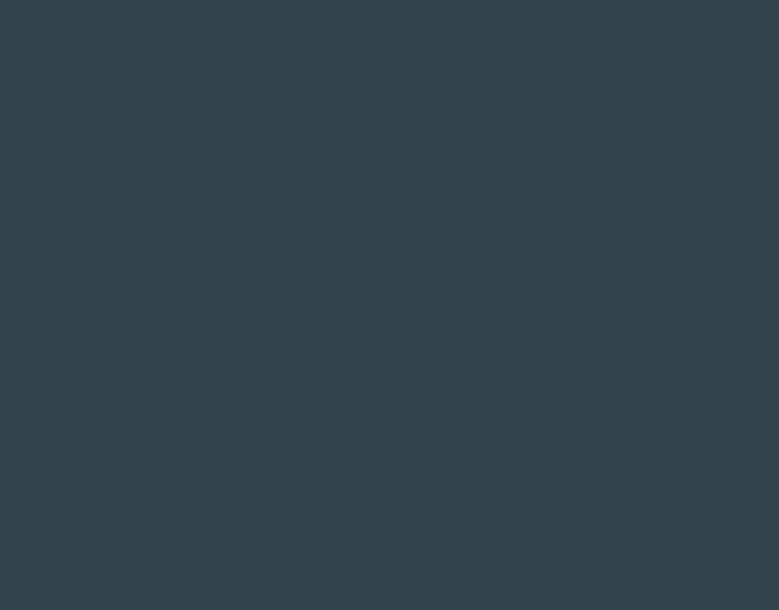
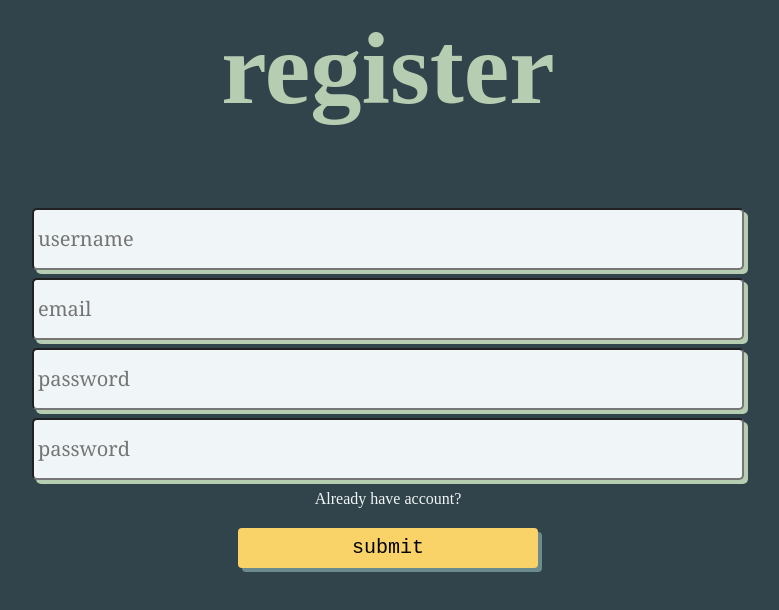
Before and after one commit to andriisydor/web_course_labs, a React (Create React App) app in the folder app/: page /registration in a window 1280 px wide. Before the commit this address had no page. Shown: the top 610 px of the page, without its empty margins (252-1031 px from the left). Built offline with nearby package versions, Linux system fonts and the light colour scheme.

Commit message:
registration prototype

```diff
--- a/app/src/App.js
+++ b/app/src/App.js
@@ -3,6 +3,7 @@ import React from 'react';
 import { BrowserRouter, Routes, Route } from "react-router-dom";
 import Login from './Login';
 import Main from './Main';
+import Registration from './Registration';
 
 function App() {
   return (
@@ -11,7 +12,7 @@ function App() {
         <Route path="/" >
           <Route index element={<Main />} />
           <Route path="login" element={<Login />} />
-          <Route path="blog" element={<Main />} />
+          <Route path="registration" element={<Registration />} />
         </Route>
       </Routes>
   </BrowserRouter>
--- a/app/src/Login.js
+++ b/app/src/Login.js
@@ -71,7 +71,7 @@ function Login() {
                     <input name="username" onChange={handleChangeUsername} placeholder="username" className="forminput"></input>
                     <input name="password" onChange={handleChangePassword} placeholder="password" className="forminput" type="password">
                     </input>
-                    <Link to="/" className="forget"><span>Don`t have account?</span></Link>
+                    <Link to="/registration" className="forget"><span>Don`t have account?</span></Link>
                     <input onClick={logginAttempt} className="enter" type="button" value="submit">
                     </input>
                 </form>
--- /dev/null
+++ b/app/src/Registration.js
@@ -0,0 +1,50 @@
+import React, { useState } from 'react';
+import { Link } from "react-router-dom";
+
+
+function Registration() {
+    const [username, setUsername] = useState('');
+    const [email, setEmail] = useState('');
+    const [password_1, setPassword1] = useState('');
+    const [password_2, setPassword2] = useState('');
+
+    const handleChangeUsername = (event) => {
+        setUsername(event.target.value);
+    }
+
+    const handleChangeEmail = (event) => {
+        setEmail(event.target.value);
+    }
+
+    const handleChangePassword1 = (event) => {
+        setPassword1(event.target.value);
+    }
+
+    const handleChangePassword2 = (event) => {
+        setPassword2(event.target.value);
+    }
+
+    const registrationAttempt = () => {
+        console.log(username);
+    }
+
+    return (
+        <div className="mainpart">
+            <h1>register</h1>
+            <div className="alert"></div>
+            <div className="objectholder">
+                <form id="register-form">
+                    <input name="username" onChange={handleChangeUsername} placeholder="username" className="forminput">
+                    </input>
+                    <input name="email" onChange={handleChangeEmail} placeholder="email" className="forminput"></input>
+                    <input name="passwordOne" onChange={handleChangePassword1} placeholder="password" className="forminput" type="password"></input>
+                    <input name="passwordTwo" onChange={handleChangePassword2} placeholder="password" className="forminput" type="password"></input>
+                    <Link to="/login" className="forget"><span>Already have account?</span></Link>
+                    <input onClick={registrationAttempt} className="enter" type="button" value="submit"></input>
+                </form>
+            </div>
+        </div>
+    );
+}
+
+export default Registration;
```
